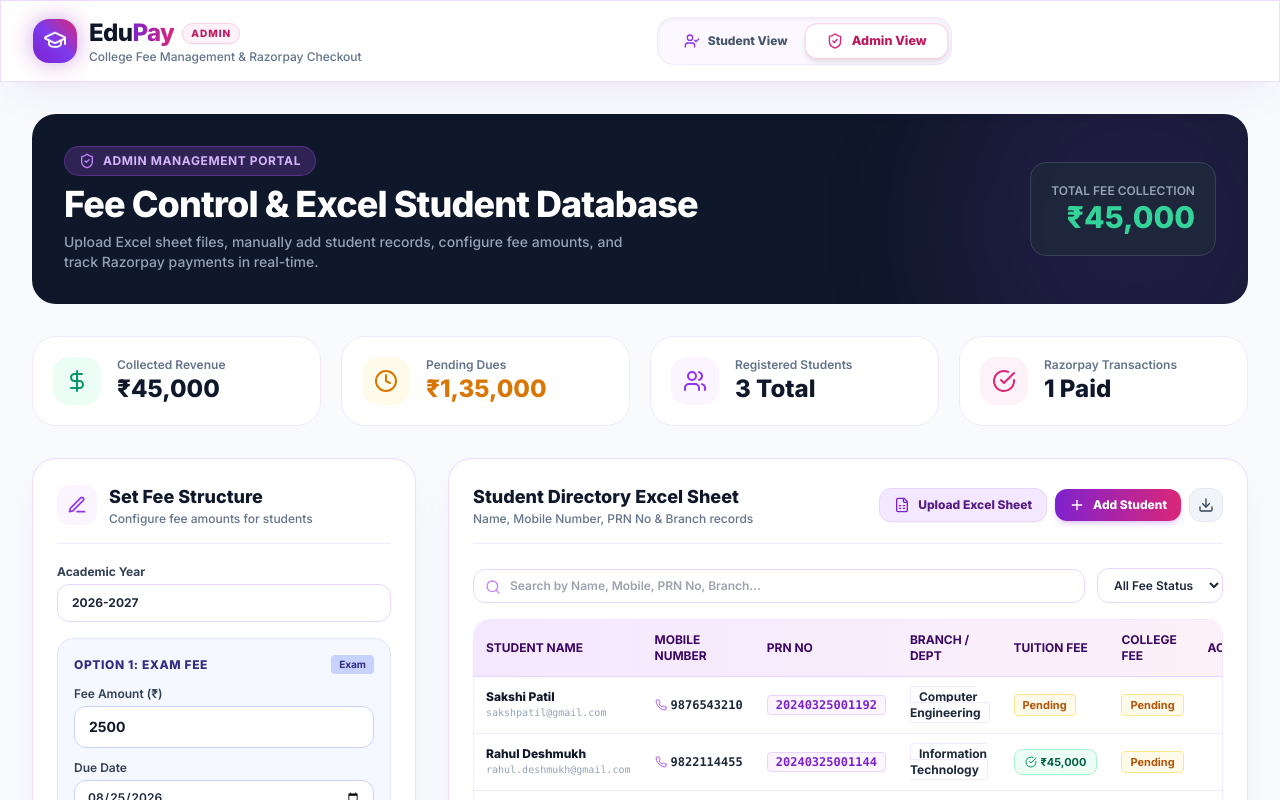
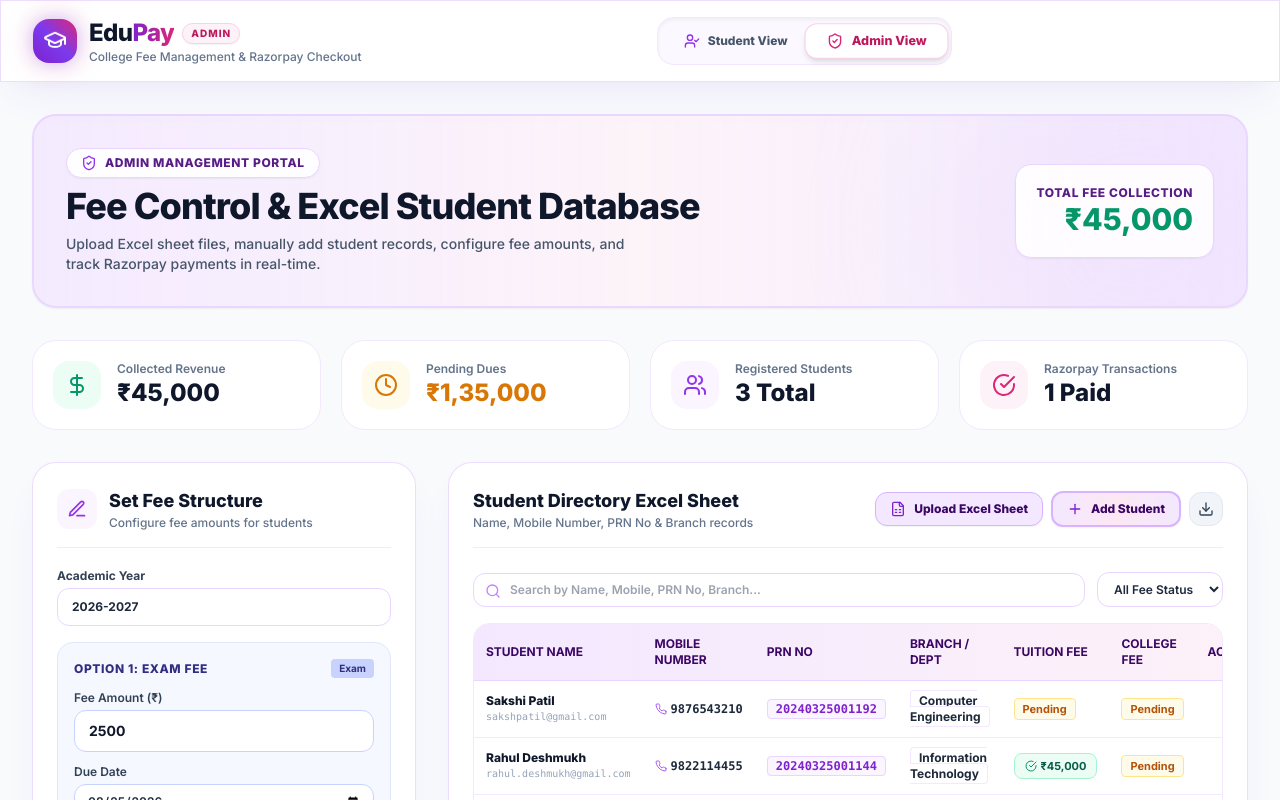
Before and after one commit to sakshimohite2909-spec/fees, a React (Vite) app: page / in a window 1280 px wide. Both pictures are taken after a click on the button "Admin View". Shown: the top 800 px of the page. Built offline with nearby package versions, Linux system fonts and the light colour scheme.

Commit message:
Update Admin Dashboard UI to light pastel shade theme matching Student Dashboard

```diff
--- a/src/components/AdminDashboard.jsx
+++ b/src/components/AdminDashboard.jsx
@@ -90,26 +90,26 @@ export default function AdminDashboard({
   return (
     <div className="space-y-8 animate-fadeIn">
 
-      {/* Admin Top Header Banner */}
-      <div className="relative overflow-hidden rounded-3xl bg-slate-900 text-white p-8 soft-shadow">
-        <div className="absolute right-0 top-0 w-96 h-96 bg-purple-500/10 rounded-full blur-3xl -mr-20 -mt-20 pointer-events-none"></div>
+      {/* Admin Top Header Banner (Light Pastel Theme) */}
+      <div className="relative overflow-hidden rounded-3xl bg-gradient-to-r from-purple-100/90 via-pink-50/80 to-purple-100/90 text-slate-900 p-8 border-2 border-purple-200/90 shadow-sm animate-fadeIn">
+        <div className="absolute right-0 top-0 w-96 h-96 bg-purple-200/30 rounded-full blur-3xl -mr-20 -mt-20 pointer-events-none"></div>
         <div className="relative z-10 flex flex-col md:flex-row items-start md:items-center justify-between gap-6">
           <div className="space-y-2">
-            <div className="inline-flex items-center gap-2 px-3.5 py-1.5 rounded-full bg-purple-500/20 text-purple-300 border border-purple-500/30 text-xs font-bold uppercase tracking-wider">
-              <ShieldCheck className="w-4 h-4 text-purple-400" />
+            <div className="inline-flex items-center gap-2 px-3.5 py-1.5 rounded-full bg-white/90 text-purple-900 border border-purple-200 text-xs font-black uppercase tracking-wider shadow-sm">
+              <ShieldCheck className="w-4 h-4 text-purple-600" />
               <span>Admin Management Portal</span>
             </div>
-            <h1 className="text-3xl sm:text-4xl font-black tracking-tight">
+            <h1 className="text-3xl sm:text-4xl font-black tracking-tight text-slate-900">
               Fee Control & Excel Student Database
             </h1>
-            <p className="text-slate-400 text-sm max-w-xl font-medium">
+            <p className="text-slate-600 text-sm max-w-xl font-medium">
               Upload Excel sheet files, manually add student records, configure fee amounts, and track Razorpay payments in real-time.
             </p>
           </div>
 
-          <div className="bg-slate-800/80 p-5 rounded-2xl border border-slate-700 text-right">
-            <p className="text-xs text-slate-400 font-semibold uppercase">Total Fee Collection</p>
-            <p className="text-3xl font-black text-emerald-400">₹{totalCollected.toLocaleString('en-IN')}</p>
+          <div className="bg-white/90 p-5 rounded-2xl border border-purple-200 text-right shadow-sm">
+            <p className="text-xs text-purple-900 font-extrabold uppercase tracking-wider">Total Fee Collection</p>
+            <p className="text-3xl font-black text-emerald-600">₹{totalCollected.toLocaleString('en-IN')}</p>
           </div>
         </div>
       </div>
@@ -286,9 +286,9 @@ export default function AdminDashboard({
 
               <button
                 type="submit"
-                className="w-full flex items-center justify-center gap-2 py-3 rounded-2xl bg-gradient-to-r from-purple-700 to-pink-600 hover:from-purple-800 hover:to-pink-700 text-white font-extrabold text-xs shadow-md shadow-purple-600/30 transition-all shimmer-btn"
+                className="w-full flex items-center justify-center gap-2 py-3 rounded-2xl bg-gradient-to-r from-purple-100 via-pink-100 to-purple-100 hover:from-purple-200 hover:to-pink-200 text-purple-950 font-black text-xs border-2 border-purple-300 shadow-sm transition-all cursor-pointer"
               >
-                <Save className="w-4 h-4" />
+                <Save className="w-4 h-4 text-purple-700" />
                 <span>Save Fee Config</span>
               </button>
 
@@ -314,7 +314,7 @@ export default function AdminDashboard({
                 {/* 📤 Upload Excel Button */}
                 <button
                   onClick={() => setIsExcelModalOpen(true)}
-                  className="flex items-center gap-2 px-3.5 py-2 rounded-xl bg-purple-100 hover:bg-purple-200 text-purple-900 font-extrabold text-xs border border-purple-200 shadow-sm transition-all"
+                  className="flex items-center gap-2 px-3.5 py-2 rounded-xl bg-purple-100 hover:bg-purple-200 text-purple-950 font-extrabold text-xs border border-purple-300 shadow-sm transition-all cursor-pointer"
                 >
                   <FileSpreadsheet className="w-4 h-4 text-purple-700" />
                   <span>Upload Excel Sheet</span>
@@ -323,9 +323,9 @@ export default function AdminDashboard({
                 {/* ➕ Add Student Manually Button */}
                 <button
                   onClick={() => setIsAddModalOpen(true)}
-                  className="flex items-center gap-2 px-3.5 py-2 rounded-xl bg-gradient-to-r from-purple-700 to-pink-600 hover:from-purple-800 hover:to-pink-700 text-white font-extrabold text-xs shadow-md shadow-purple-600/20 transition-all shimmer-btn"
+                  className="flex items-center gap-2 px-3.5 py-2 rounded-xl bg-gradient-to-r from-purple-100 via-pink-100 to-purple-100 hover:from-purple-200 hover:to-pink-200 text-purple-950 font-extrabold text-xs border-2 border-purple-300 shadow-sm transition-all cursor-pointer"
                 >
-                  <Plus className="w-4 h-4" />
+                  <Plus className="w-4 h-4 text-purple-700" />
                   <span>Add Student</span>
                 </button>
 
```
